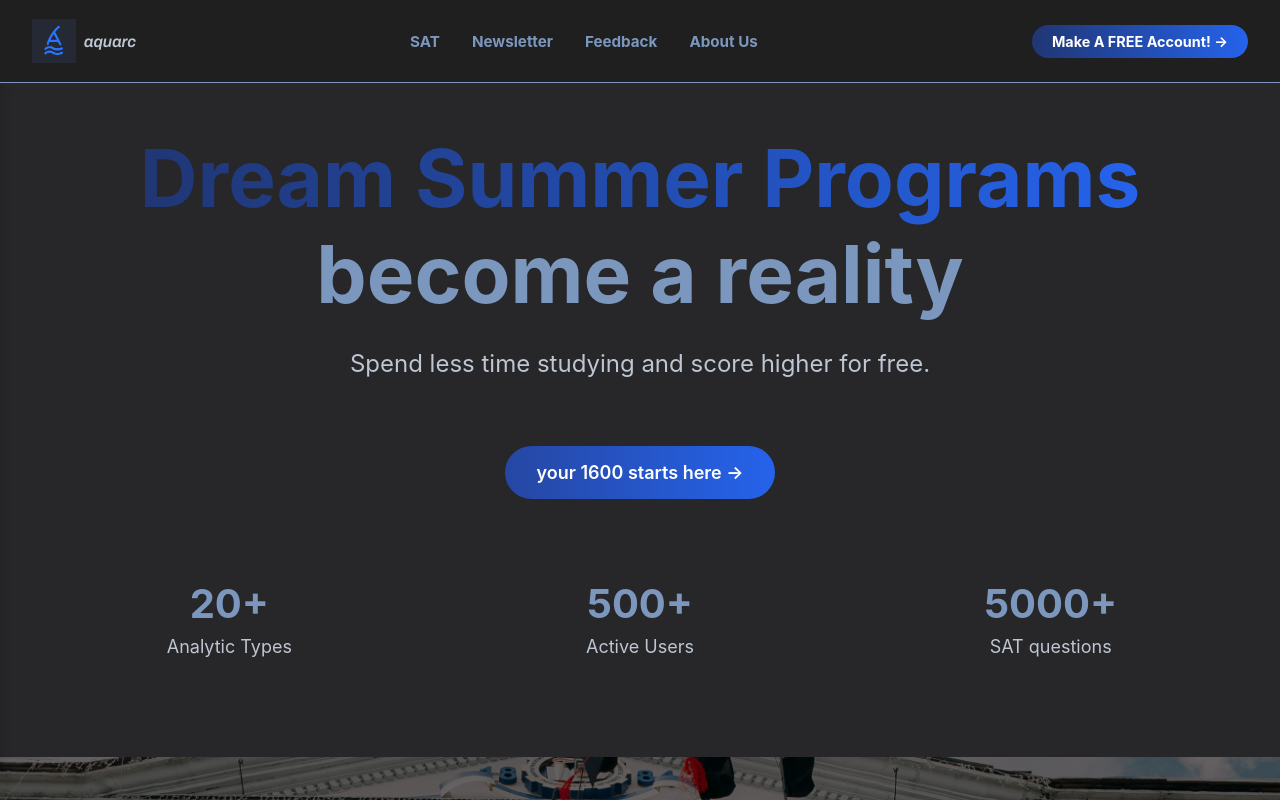
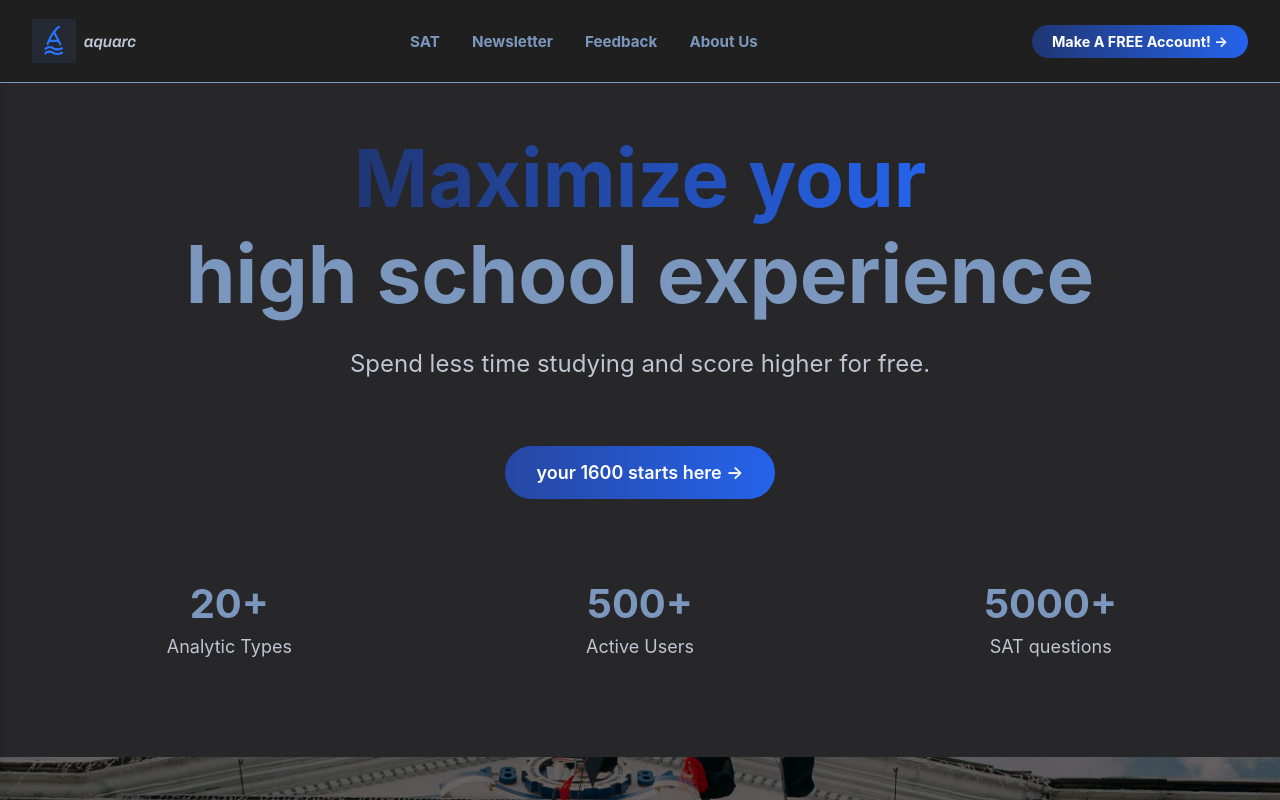
Before and after one commit to aquarc/webstack-v2, a React (Create React App) app in the folder frontend/: page / in a window 1280 px wide. Built offline with nearby package versions, Linux system fonts and the light colour scheme; no server answers.

Commit message:
adjusted headlines

```diff
--- a/frontend/src/LandingPage/LandingPage.jsx
+++ b/frontend/src/LandingPage/LandingPage.jsx
@@ -14,23 +14,16 @@ const headlines = {
   ),
   1: (
     <div className="headline">
-      <span className="highlight-text">Dream Summer Programs</span>
+      <span className="highlight-text">Maximize your</span>
       <br />
-      <span className="headline-text">become a reality</span>
+      <span className="headline-text">high school experience</span>
     </div>
   ),
   2: (
     <div className="headline">
-      <span className="highlight-text">Internship Opportunities</span>
+      <span className="highlight-text">Pinpoint your</span>
       <br />
-      <span className="headline-text">discovered weekly</span>
-    </div>
-  ),
-  3: (
-    <div className="headline">
-      <span className="highlight-text">Maximize your</span>
-      <br />
-      <span className="headline-text">high school experience</span>
+      <span className="headline-text">mistakes</span>
     </div>
   ),
 };
```
